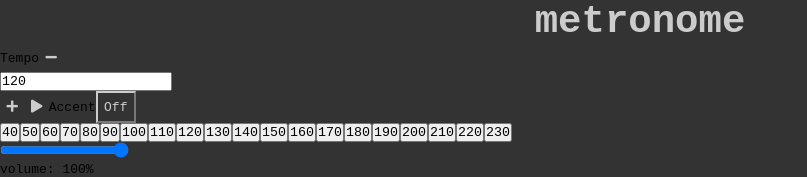
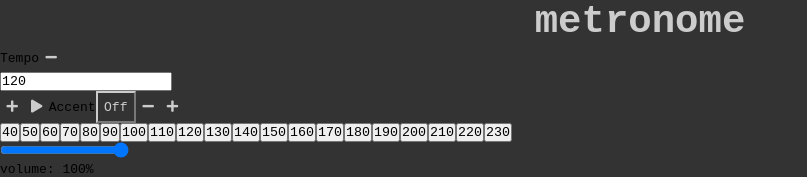
Before and after one commit to alanpaulprice/metronome, a React (Create React App) app: page / in a window 1280 px wide. Shown: the top 177 px of the page, without its empty margins (0-807 px from the left). Built offline with nearby package versions, Linux system fonts and the light colour scheme; no server answers.

Commit message:
App: added increment accent beat method and buttons

```diff
--- a/src/components/App.js
+++ b/src/components/App.js
@@ -114,6 +114,9 @@ class App extends Component {
 
   onAccentToggleButtonClick = () => this.toggleAccent();
 
+  onIncrementAccentBeatButtonClick = e =>
+    this.incrementAccentBeat(Number(e.currentTarget.value));
+
   // ========== RENDER
 
   render() {
@@ -165,6 +168,20 @@ class App extends Component {
               <Button name="accent" onClick={this.onAccentToggleButtonClick}>
                 {this.state.accent ? 'On' : 'Off'}
             </Button>
+              <Button
+                noBorder
+                value={-1}
+                onClick={this.onIncrementAccentBeatButtonClick}
+              >
+                <i className="fa fa-minus" />
+              </Button>
+              <Button
+                noBorder
+                value={1}
+                onClick={this.onIncrementAccentBeatButtonClick}
+              >
+                <i className="fa fa-plus" />
+              </Button>
             </label>
 
             <TempoSelectGrid setTempo={this.setTempo} />
```
